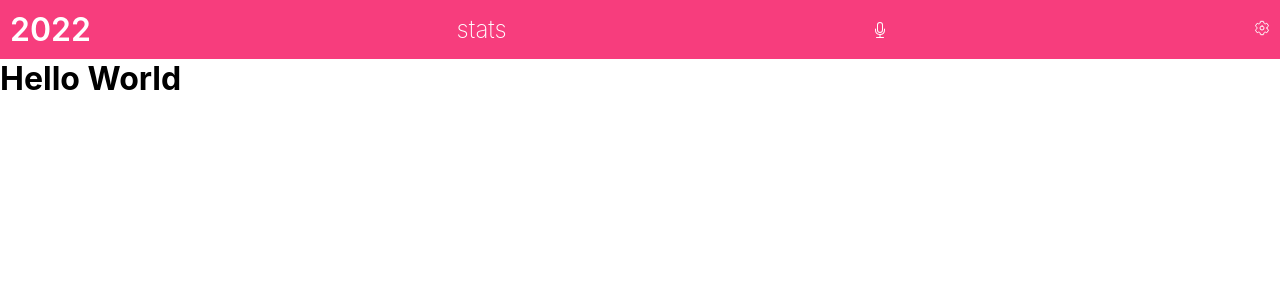
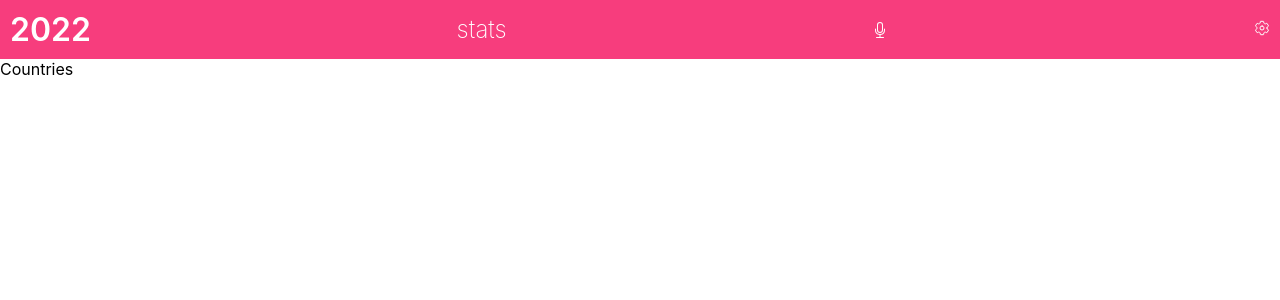
Before and after one commit to Thermiee/Anime-World, a React (Create React App) app: page / in a window 1280 px wide. Shown: the top 300 px of the page. Built offline with nearby package versions, Linux system fonts and the light colour scheme.

Commit message:
create components

```diff
--- a/src/App.js
+++ b/src/App.js
@@ -1,11 +1,12 @@
 import './App.css';
-import Navbar from './navbar/Navbar';
+import Countries from './components/countries/Countries';
+import Navbar from './components/navbar/Navbar';
 
 function App() {
   return (
     <div className="App">
       <Navbar />
-      <h1>Hello World</h1>
+      <Countries />
     </div>
   );
 }
--- /dev/null
+++ b/src/components/countries/Countries.js
@@ -0,0 +1,7 @@
+import React from 'react';
+
+const Countries = () => (
+  <div>Countries</div>
+);
+
+export default Countries;
```
Also changed, not shown: src/components/navbar/Navbar.css (renamed from src/navbar/Navbar.css), src/components/navbar/Navbar.js (renamed from src/navbar/Navbar.js), src/images/world.svg (added).
